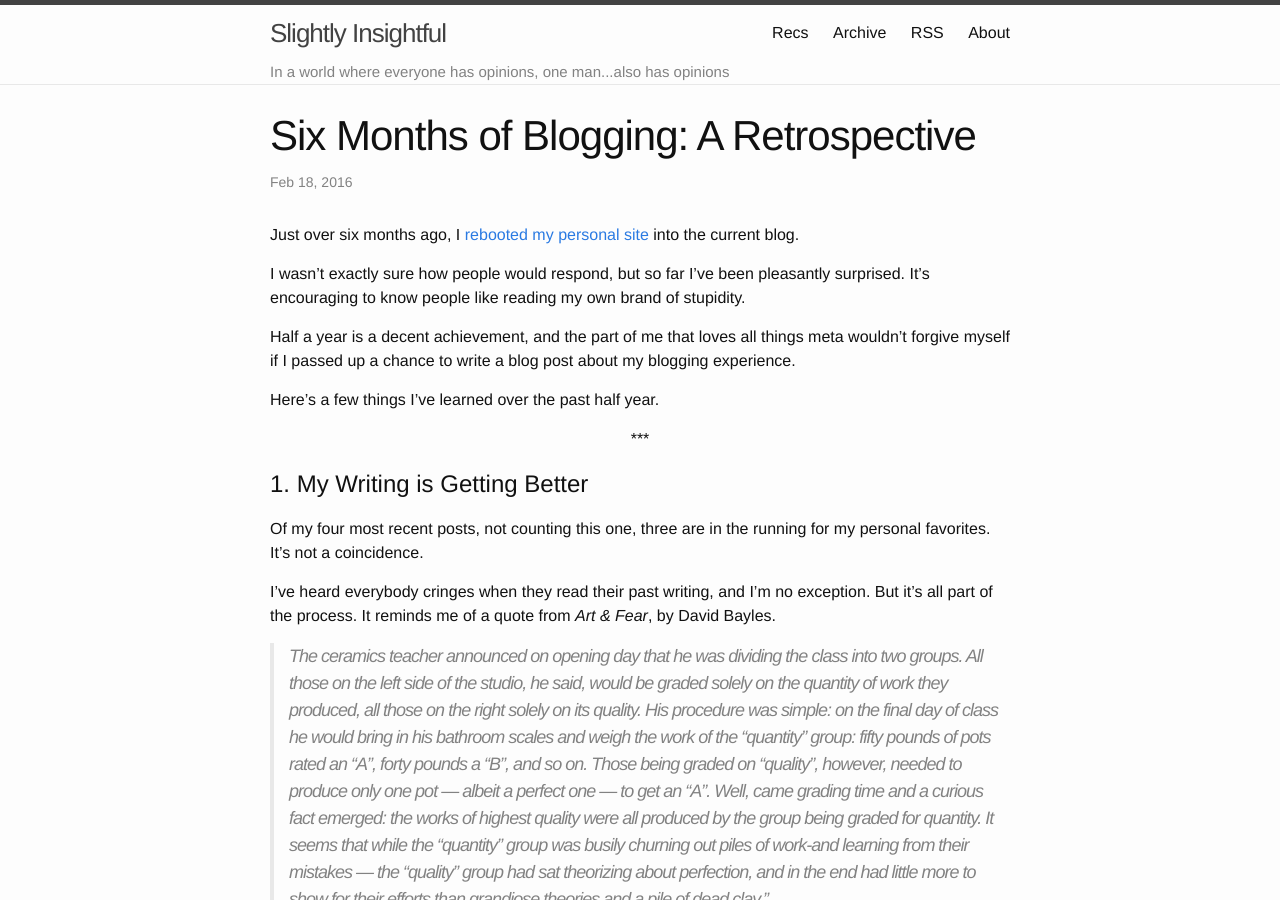
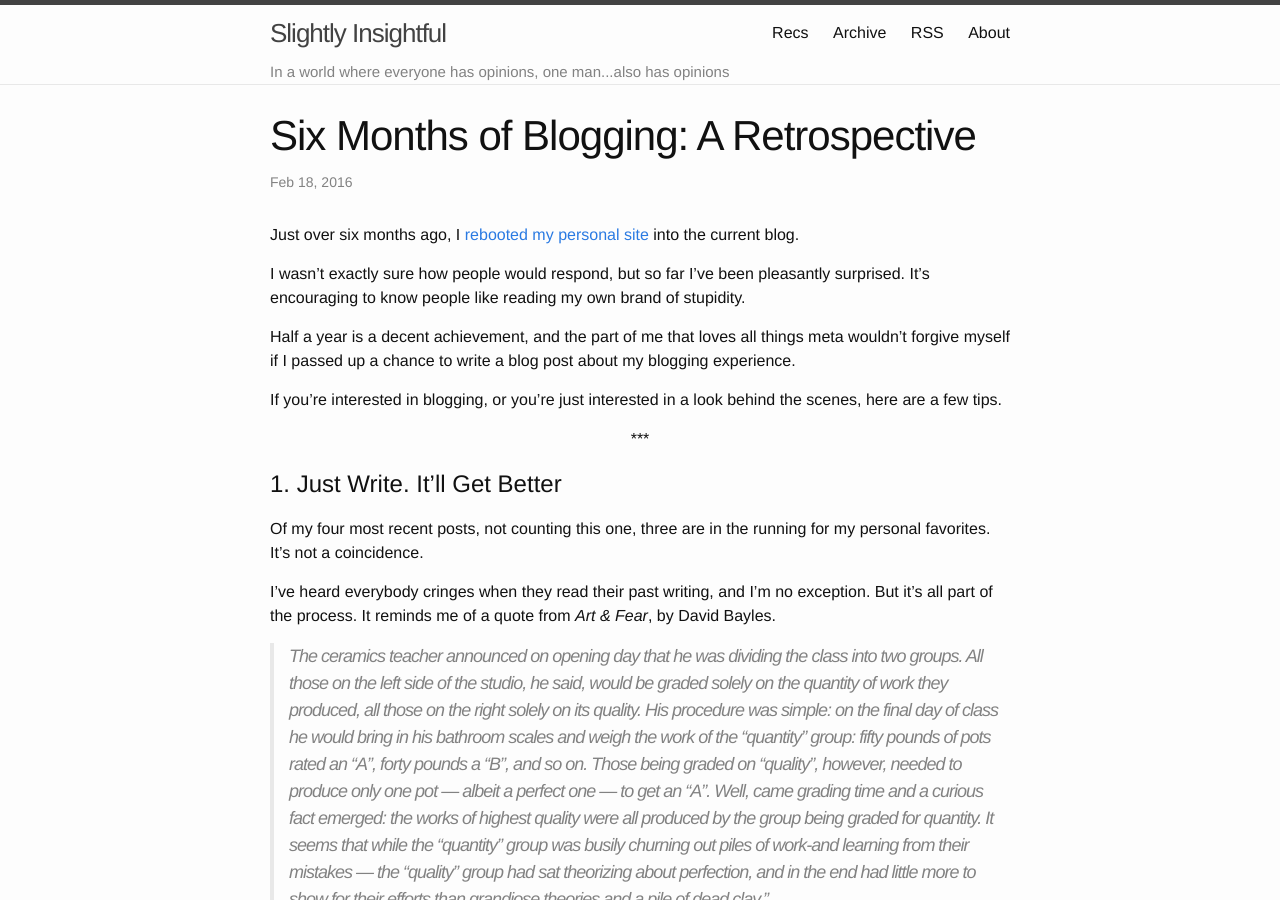
Before and after one commit to alexirpan/alexirpan.github.io, a Jekyll site: the page built from _posts/2016-02-18-half-year.markdown, in a window 1280 px wide and 900 px high. Built offline with Jekyll 4.4.1, drawn with Linux system fonts in a browser that asks for light colours.

Commit message:
Turning this into a self-help section

```diff
--- a/_posts/2016-02-18-half-year.markdown
+++ b/_posts/2016-02-18-half-year.markdown
@@ -16,12 +16,13 @@ and the part of me that loves all things meta
 wouldn't forgive myself if I passed up a chance to write a blog post about
 my blogging experience.
 
-Here's a few things I've learned over the past half year.
+If you're interested in blogging, or you're just interested in a look behind the
+scenes, here are a few tips.
 
 \*\*\*
 {: .centered }
 
-# 1. My Writing is Getting Better
+# 1. Just Write. It'll Get Better
 
 Of my four most recent posts, not counting this one, three are in the running
 for my personal favorites. It's not a coincidence.
```
